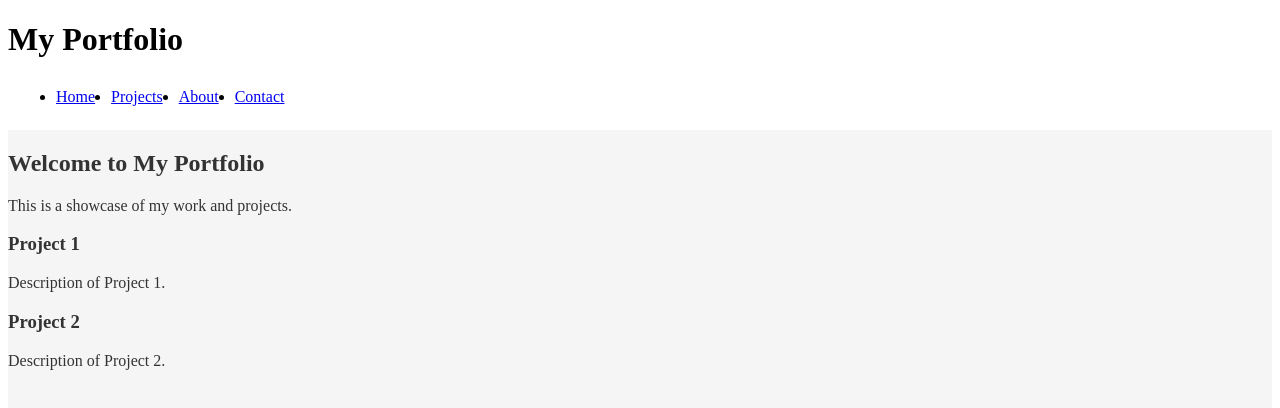
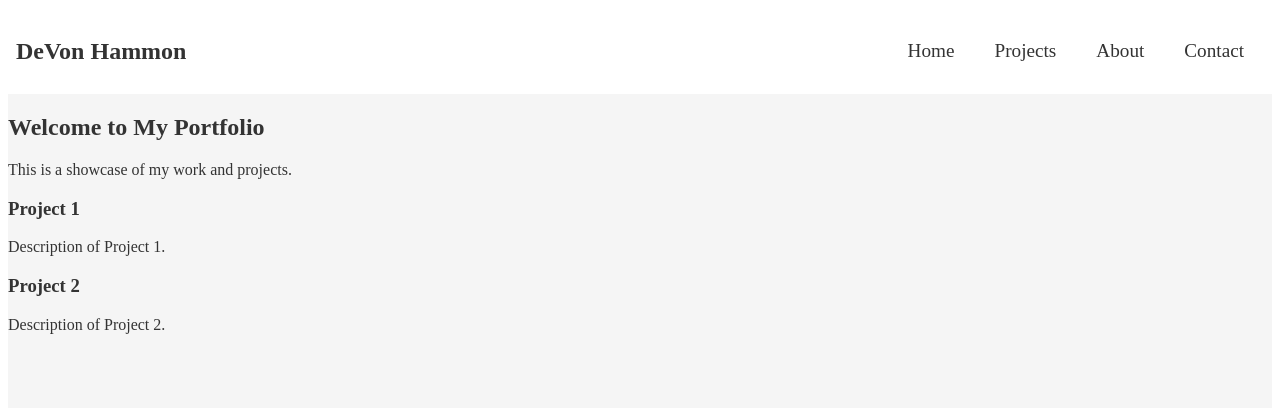
Before and after one commit to vhammon02/WDD231, a website built with Vite: page Project1_PortfolioSite/index.html in a window 1280 px wide. Shown: the top 408 px of the page. Built offline with nearby package versions, Linux system fonts and the light colour scheme.

Commit message:
work on week 1 contract

```diff
--- a/Project1_PortfolioSite/index.html
+++ b/Project1_PortfolioSite/index.html
@@ -16,10 +16,9 @@
         <div tabindex="0" id="skipLink">
             <a href="#main-content">Skip to main content</a>
         </div>
-        <h1>My Portfolio</h1>
-    </header>
-
-    <nav>
+    <div id="header-content">
+        <h1>DeVon Hammon</h1>
+        <nav>
         <ul>
             <li><a href="index.html">Home</a></li>
             <li><a href="index.html">Projects</a></li>
@@ -27,12 +26,18 @@
             <li><a href="index.html">Contact</a></li>
 
         </ul>
+    </div>
     </nav>
+    </header>
+
+
 
     <main>
         <section id="main-content">
-            <h2>Welcome to My Portfolio</h2>
-            <p>This is a showcase of my work and projects.</p>
+            <div>
+                <h2>Welcome to My Portfolio</h2>
+                <p>This is a showcase of my work and projects.</p>
+            </div>
             <div class="project">
                 <h3>Project 1</h3>
                 <p>Description of Project 1.</p>
--- a/Project1_PortfolioSite/styles/styles.scss
+++ b/Project1_PortfolioSite/styles/styles.scss
@@ -18,13 +18,43 @@ div#skipLink {
     top: 0px;
   }
 }
-nav ul{
+
+header div#header-content {
     display: flex;
     flex-direction: row;
-    li{
+    justify-content: space-between;
+    align-items: center;
+    padding: 8px;
+
+}
+
+h1 {
+    font-size: 1.5rem;
+    color: $main-color;
+    margin: 0;
+    justify-self: flex-start;
+}
+
+nav {
+    a {
+        text-decoration: none;
+        color: $main-color;
+        font-size: 1.2rem;
+    }
+
+
+    ul{
+    display: flex;
+    flex-direction: row;
+    list-style: none;
+        li{
         margin: 8px;
+        padding: 0 12px;
+        text-decoration: none;
+        }
     }
 }
+
 main {
     display: flex;
     flex-direction: column;
--- a/package.json
+++ b/package.json
@@ -7,7 +7,8 @@
   "scripts": {
     "start": "vite",
     "build": "vite build --emptyOutDir",
-    "preview": "vite preview"
+    "preview": "vite preview",
+    "scss": "sass --watch styles.scss styles.css"
   },
   "keywords": [],
   "author": "",
@@ -15,4 +16,5 @@
   "dependencies": {
     "vite": "^6.2.3"
   }
+
 }
```
Also changed, not shown: Project1_PortfolioSite/styles/styles.css, 1 other file.
